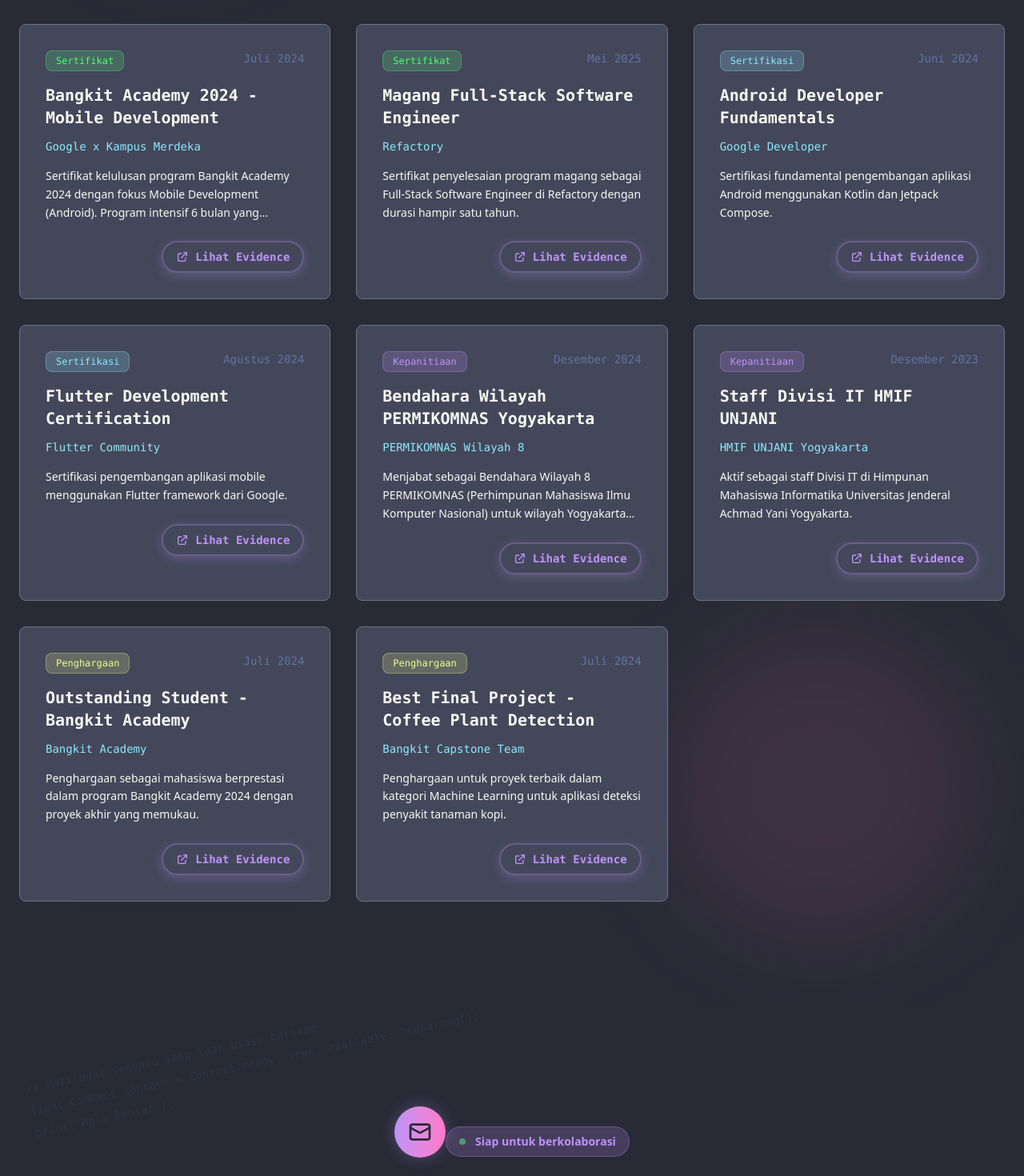
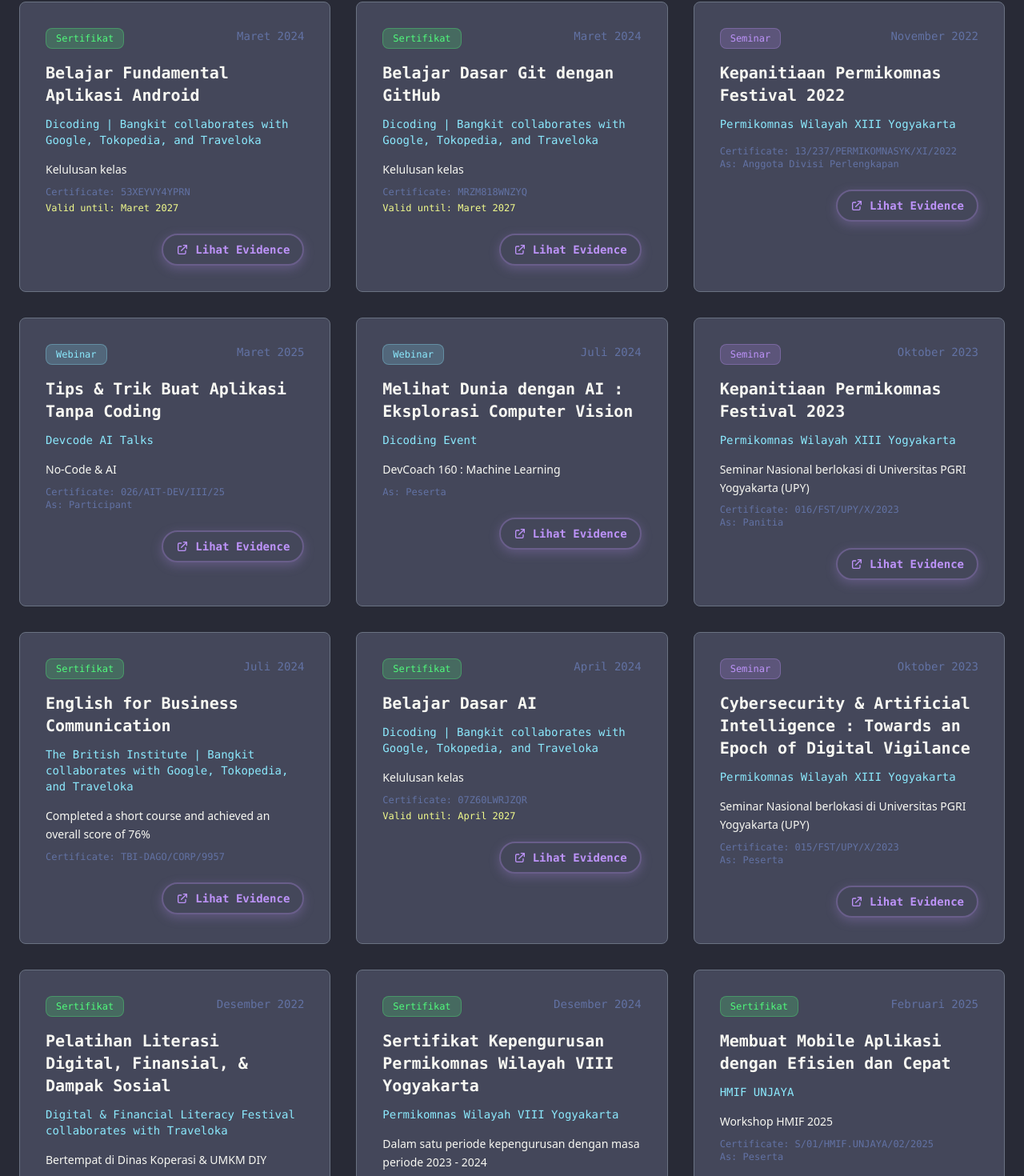
Before and after one commit to abuamar142/portfolio, a Vue app: page / in a window 1280 px wide. Shown: the part 9928-11398 px from the top of the page at 80% size. Built offline with nearby package versions, Linux system fonts and the light colour scheme.

Commit message:
feat: Refactor achievements section to support new types and improve localization

```diff
--- a/src/components/sections/AchievementsSection.vue
+++ b/src/components/sections/AchievementsSection.vue
@@ -28,10 +28,10 @@
       <div class="absolute bottom-32 left-24 animate-float" style="animation-delay: 1.2s">
         <div class="bg-dracula-selection border border-gray-500 rounded-lg p-3 shadow-lg">
           <code class="text-dracula-purple text-sm">String</code>
-          <code class="text-dracula-cyan text-sm"> category</code>
+          <code class="text-dracula-cyan text-sm"> type</code>
           <code class="text-dracula-foreground text-sm"> = </code>
           <code class="text-dracula-green text-sm"
-            >'{{ $t('achievements.categories.sertifikat').toLowerCase() }}'</code
+            >'{{ $t('achievements.categories.certification').toLowerCase() }}'</code
           >
           <code class="text-dracula-foreground text-sm">;</code>
         </div>
@@ -133,20 +133,20 @@
 const activeFilter = ref<string>('all')
 
 const categories = [
-  { key: 'sertifikat' },
-  { key: 'sertifikasi' },
-  { key: 'kepanitiaan' },
-  { key: 'penghargaan' },
+  { key: 'certificate' },
+  { key: 'certification' },
+  { key: 'webinar' },
+  { key: 'seminar' },
 ]
 
 const filteredAchievements = computed(() => {
   if (activeFilter.value === 'all') {
     return achievements
   }
-  return achievements.filter((achievement) => achievement.category === activeFilter.value)
+  return achievements.filter((achievement) => achievement.type === activeFilter.value)
 })
 
 const getCountByCategory = (category: string) => {
-  return achievements.filter((achievement) => achievement.category === category).length
+  return achievements.filter((achievement) => achievement.type === category).length
 }
 </script>
--- a/src/components/ui/AchievementCard.vue
+++ b/src/components/ui/AchievementCard.vue
@@ -6,9 +6,9 @@
     <div class="flex justify-between items-start mb-4">
       <span
         class="inline-flex items-center px-3 py-1 rounded-lg text-xs font-medium font-mono border"
-        :class="categoryColors[achievement.category]"
+        :class="categoryColors[achievement.type]"
       >
-        {{ $t(`achievements.categories.${achievement.category}`) }}
+        {{ $t(`achievements.categories.${achievement.type}`) }}
       </span>
       <span class="text-sm text-dracula-comment font-mono">
         {{ formatDate(achievement.date) }}
@@ -22,18 +22,32 @@
       {{ achievement.title }}
     </h3>
 
-    <!-- Issuer -->
+    <!-- Organizer -->
     <p class="text-sm font-medium text-dracula-cyan mb-4 font-mono">
-      {{ achievement.issuer }}
+      {{ achievement.organizer }}
     </p>
 
-    <!-- Description -->
-    <p class="text-dracula-foreground text-sm mb-6 line-clamp-3 leading-relaxed">
-      {{ achievement.description }}
-    </p>
+    <!-- Description & Certificate Number -->
+    <div class="mb-6">
+      <p
+        v-if="achievement.description"
+        class="text-dracula-foreground text-sm mb-2 line-clamp-3 leading-relaxed"
+      >
+        {{ achievement.description }}
+      </p>
+      <p v-if="achievement.certificate_number" class="text-xs text-dracula-comment font-mono">
+        Certificate: {{ achievement.certificate_number }}
+      </p>
+      <p v-if="achievement.participant_as" class="text-xs text-dracula-comment font-mono">
+        As: {{ achievement.participant_as }}
+      </p>
+      <p v-if="achievement.valid_until" class="text-xs text-dracula-yellow font-mono mt-1">
+        Valid until: {{ formatDate(achievement.valid_until) }}
+      </p>
+    </div>
 
     <!-- Evidence Button -->
-    <div class="flex justify-end" v-if="achievement.evidenceId">
+    <div class="flex justify-end" v-if="achievement.drive_file_id">
       <BaseButton
         variant="outline"
         size="sm"
@@ -65,10 +79,10 @@
 const props = defineProps<Props>()
 
 const categoryColors = {
-  sertifikat: 'bg-dracula-green/20 text-dracula-green border-dracula-green/30',
-  sertifikasi: 'bg-dracula-cyan/20 text-dracula-cyan border-dracula-cyan/30',
-  kepanitiaan: 'bg-dracula-purple/20 text-dracula-purple border-dracula-purple/30',
-  penghargaan: 'bg-dracula-yellow/20 text-dracula-yellow border-dracula-yellow/30',
+  certificate: 'bg-dracula-green/20 text-dracula-green border-dracula-green/30',
+  certification: 'bg-dracula-yellow/20 text-dracula-yellow border-dracula-yellow/30',
+  webinar: 'bg-dracula-cyan/20 text-dracula-cyan border-dracula-cyan/30',
+  seminar: 'bg-dracula-purple/20 text-dracula-purple border-dracula-purple/30',
 }
 
 const formatDate = (dateString: string) => {
@@ -80,8 +94,8 @@
 }
 
 const openEvidence = () => {
-  if (props.achievement.evidenceId) {
-    const url = `https://drive.google.com/file/d/${props.achievement.evidenceId}/view`
+  if (props.achievement.drive_file_id) {
+    const url = `https://drive.google.com/file/d/${props.achievement.drive_file_id}/view`
     window.open(url, '_blank')
   }
 }
--- a/src/data/portfolio.ts
+++ b/src/data/portfolio.ts
@@ -224,92 +224,224 @@
     },
   ],
   achievements: [
-    // Sertifikat
     {
-      id: '1',
-      title: 'Bangkit Academy 2024 - Mobile Development',
-      description:
-        'Sertifikat kelulusan program Bangkit Academy 2024 dengan fokus Mobile Development (Android). Program intensif 6 bulan yang diselenggarakan oleh Google, GoTo, dan Traveloka.',
-      category: 'sertifikat',
-      issuer: 'Google x Kampus Merdeka',
-      date: '2024-07-31',
-      evidenceId: '10_K4se5WiVm4IzBy2mk812gn49BhtiXN',
+      id: '15',
+      title: 'Belajar Fundamental Aplikasi Android',
+      organizer: 'Dicoding | Bangkit collaborates with Google, Tokopedia, and Traveloka',
+      date: '2024-03-28',
+      type: 'certificate',
+      drive_file_id: '10FU3FL7_uLP_vBzm41QxdwI6Y9yWhyrz',
+      certificate_number: '53XEYVY4YPRN',
+      description: 'Kelulusan kelas',
+      valid_until: '2027-03-28',
+    },
+    {
+      id: '16',
+      title: 'Belajar Dasar Git dengan GitHub',
+      organizer: 'Dicoding | Bangkit collaborates with Google, Tokopedia, and Traveloka',
+      date: '2024-03-06',
+      type: 'certificate',
+      drive_file_id: '16kgtgCMvOn5PzVopU82n6JqR86XVir_-',
+      certificate_number: 'MRZM818WNZYQ',
+      description: 'Kelulusan kelas',
+      valid_until: '2027-03-06',
+    },
+    {
+      id: '25',
+      title: 'Kepanitiaan Permikomnas Festival 2022',
+      organizer: 'Permikomnas Wilayah XIII Yogyakarta',
+      date: '2022-11-26',
+      type: 'seminar',
+      drive_file_id: '1BT0IktahCWY7bSKXePxyK4Lpt3Bjdjld',
+      certificate_number: '13/237/PERMIKOMNASYK/XI/2022',
+      participant_as: 'Anggota Divisi Perlengkapan',
     },
     {
       id: '2',
-      title: 'Magang Full-Stack Software Engineer',
-      description:
-        'Sertifikat penyelesaian program magang sebagai Full-Stack Software Engineer di Refactory dengan durasi hampir satu tahun.',
-      category: 'sertifikat',
-      issuer: 'Refactory',
-      date: '2025-05-31',
-      evidenceId: '10_K4se5WiVm4IzBy2mk812gn49BhtiXN',
+      title: 'Tips & Trik Buat Aplikasi Tanpa Coding',
+      organizer: 'Devcode AI Talks',
+      date: '2025-03-08',
+      type: 'webinar',
+      drive_file_id: '1r1AjC0_RfF058luxQwFsi6KH4Ez5ecci',
+      certificate_number: '026/AIT-DEV/III/25',
+      participant_as: 'Participant',
+      description: 'No-Code & AI',
     },
-
-    // Sertifikasi
     {
       id: '3',
-      title: 'Android Developer Fundamentals',
+      title: 'Melihat Dunia dengan AI : Eksplorasi Computer Vision',
+      organizer: 'Dicoding Event',
+      date: '2024-07-19',
+      type: 'webinar',
+      drive_file_id: '1PzJCEZmTU0-V5yDQvD3cPzs6ADzqVTq2',
+      participant_as: 'Peserta',
+      description: 'DevCoach 160 : Machine Learning',
+    },
+    {
+      id: '24',
+      title: 'Kepanitiaan Permikomnas Festival 2023',
+      organizer: 'Permikomnas Wilayah XIII Yogyakarta',
+      date: '2023-10-01',
+      type: 'seminar',
+      drive_file_id: '1DoisKRbgPGs_z2Au02e23c4wuq9W9jJW',
+      certificate_number: '016/FST/UPY/X/2023',
+      participant_as: 'Panitia',
+      description: 'Seminar Nasional berlokasi di Universitas PGRI Yogyakarta (UPY)',
+    },
+    {
+      id: '18',
+      title: 'English for Business Communication',
+      organizer:
+        'The British Institute | Bangkit collaborates with Google, Tokopedia, and Traveloka',
+      date: '2024-07-12',
+      type: 'certificate',
+      drive_file_id: '1PdN0LT49jqUlbx9425gnfwM0TqsNbUJo',
+      certificate_number: 'TBI-DAGO/CORP/9957',
+      description: 'Completed a short course and achieved an overall score of 76%',
+    },
+    {
+      id: '17',
+      title: 'Belajar Dasar AI',
+      organizer: 'Dicoding | Bangkit collaborates with Google, Tokopedia, and Traveloka',
+      date: '2024-04-11',
+      type: 'certificate',
+      drive_file_id: '1vlI6MuiOJ-BTU458rsU9a4j3C7M0ZcvU',
+      certificate_number: '07Z60LWRJZQR',
+      description: 'Kelulusan kelas',
+      valid_until: '2027-04-11',
+    },
+    {
+      id: '19',
+      title: 'Cybersecurity & Artificial Intelligence : Towards an Epoch of Digital Vigilance',
+      organizer: 'Permikomnas Wilayah XIII Yogyakarta',
+      date: '2023-10-01',
+      type: 'seminar',
+      drive_file_id: '1IwSJUDryd9EuqM-tAseItGenq4ptNa9H',
+      certificate_number: '015/FST/UPY/X/2023',
+      participant_as: 'Peserta',
+      description: 'Seminar Nasional berlokasi di Universitas PGRI Yogyakarta (UPY)',
+    },
+    {
+      id: '20',
+      title: 'Pelatihan Literasi Digital, Finansial, & Dampak Sosial',
+      organizer: 'Digital & Financial Literacy Festival collaborates with Traveloka',
+      date: '2022-12-03',
+      type: 'certificate',
+      drive_file_id: '12cma6oqNkJXmIq3KQwgad-37BPgZES-W',
+      certificate_number: '606/TRVD/XII/2022',
+      participant_as: 'Peserta',
+      description: 'Bertempat di Dinas Koperasi & UMKM DIY',
+    },
+    {
+      id: '21',
+      title: 'Sertifikat Kepengurusan Permikomnas Wilayah VIII Yogyakarta',
+      organizer: 'Permikomnas Wilayah VIII Yogyakarta',
+      date: '2024-12-31',
+      type: 'certificate',
+      drive_file_id: '1ZkZF1Y2jkAHfOLW7MeL2lbq6g138Rf_7',
+      certificate_number: '067/SERT.e/K8-PERMIKOMNAS/V/2024',
+      participant_as: 'Bendahara Wilayah',
+      description: 'Dalam satu periode kepengurusan dengan masa periode 2023 - 2024',
+    },
+    {
+      id: '1',
+      title: 'Membuat Mobile Aplikasi dengan Efisien dan Cepat',
+      organizer: 'HMIF UNJAYA',
+      date: '2025-02-22',
+      type: 'certificate',
+      drive_file_id: '10_K4se5WiVm4IzBy2mk812gn49BhtiXN',
+      certificate_number: 'S/01/HMIF.UNJAYA/02/2025',
+      participant_as: 'Peserta',
+      description: 'Workshop HMIF 2025',
+    },
+    {
+      id: '22',
+      title: 'Sertifikat Kepengurusan Permikomnas Wilayah VIII Yogyakarta',
+      organizer: 'Permikomnas Wilayah VIII Yogyakarta',
+      date: '2023-03-20',
+      type: 'certificate',
+      drive_file_id: '1BoPMX74S3Ptv-uwFBn2zBf00Dx6dDBAR',
+      certificate_number: '13/142/PERMIKOMNASYK/III/2023',
+      participant_as: 'Anggota Divisi Bisnis, Pemasaran, dan Distribusi',
+      description: 'Dalam satu periode kepengurusan dengan masa periode 2021 - 2022',
+    },
+    {
+      id: '23',
+      title: 'Graduation Certificate - Bangkit 2024 (Mobile Development - Android)',
+      organizer: 'Bangkit by Google, in collaboration with GoTo, Tokopedia, Traveloka',
+      date: '2024-07-10',
+      type: 'certificate',
+      drive_file_id: '1Qq23JBni7tGN-q9FZ9W5s2vOEBBQQSJ8',
+      certificate_number: 'BA24/GRAD/XXIV-07/A228D4KY3895',
+      participant_as: 'Student',
       description:
-        'Sertifikasi fundamental pengembangan aplikasi Android menggunakan Kotlin dan Jetpack Compose.',
-      category: 'sertifikasi',
-      issuer: 'Google Developer',
-      date: '2024-06-15',
-      evidenceId: '10_K4se5WiVm4IzBy2mk812gn49BhtiXN',
+        'This certificate confirms that the participant has successfully graduated from Bangkit 2024 Batch 1, following the Mobile Development (Android) learning path',
     },
     {
       id: '4',
-      title: 'Flutter Development Certification',
-      description:
-        'Sertifikasi pengembangan aplikasi mobile menggunakan Flutter framework dari Google.',
-      category: 'sertifikasi',
-      issuer: 'Flutter Community',
-      date: '2024-08-20',
-      evidenceId: '10_K4se5WiVm4IzBy2mk812gn49BhtiXN',
-    },
-
-    // Kepanitiaan
-    {
-      id: '5',
-      title: 'Bendahara Wilayah PERMIKOMNAS Yogyakarta',
-      description:
-        'Menjabat sebagai Bendahara Wilayah 8 PERMIKOMNAS (Perhimpunan Mahasiswa Ilmu Komputer Nasional) untuk wilayah Yogyakarta periode 2023-2024.',
-      category: 'kepanitiaan',
-      issuer: 'PERMIKOMNAS Wilayah 8',
-      date: '2024-12-31',
-      evidenceId: '10_K4se5WiVm4IzBy2mk812gn49BhtiXN',
-    },
-    {
-      id: '6',
-      title: 'Staff Divisi IT HMIF UNJANI',
-      description:
-        'Aktif sebagai staff Divisi IT di Himpunan Mahasiswa Informatika Universitas Jenderal Achmad Yani Yogyakarta.',
-      category: 'kepanitiaan',
-      issuer: 'HMIF UNJANI Yogyakarta',
-      date: '2023-12-31',
-      evidenceId: '10_K4se5WiVm4IzBy2mk812gn49BhtiXN',
-    },
-
-    // Penghargaan
-    {
-      id: '7',
-      title: 'Outstanding Student - Bangkit Academy',
-      description:
-        'Penghargaan sebagai mahasiswa berprestasi dalam program Bangkit Academy 2024 dengan proyek akhir yang memukau.',
-      category: 'penghargaan',
-      issuer: 'Bangkit Academy',
-      date: '2024-07-25',
-      evidenceId: '10_K4se5WiVm4IzBy2mk812gn49BhtiXN',
+      title: 'Memulai Pemrograman dengan Kotlin',
+      organizer: 'Dicoding | Bangkit collaborates with Google, Tokopedia, and Traveloka',
+      date: '2024-02-28',
+      type: 'certificate',
+      drive_file_id: '1vAN-TOthSKQO9muxv80KWzvobYuAt-UY',
+      certificate_number: 'L4PQQL6V4PO1',
+      description: 'Kelulusan kelas',
+      valid_until: '2027-02-28',
     },
     {
       id: '8',
-      title: 'Best Final Project - Coffee Plant Detection',
-      description:
-        'Penghargaan untuk proyek terbaik dalam kategori Machine Learning untuk aplikasi deteksi penyakit tanaman kopi.',
-      category: 'penghargaan',
-      issuer: 'Bangkit Capstone Team',
-      date: '2024-07-20',
-      evidenceId: '10_K4se5WiVm4IzBy2mk812gn49BhtiXN',
+      title: 'Memulai Dasar Pemrograman untuk Menjadi Pengembang Software',
+      organizer: 'Dicoding | Bangkit collaborates with Google, Tokopedia, and Traveloka',
+      date: '2024-02-21',
+      type: 'certificate',
+      drive_file_id: '1wuRg5fiulMKw-WU5RojbDAq475vGBt8_',
+      certificate_number: 'MRZMELJDKPYQ',
+      description: 'Kelulusan kelas',
+      valid_until: '2027-02-21',
+    },
+    {
+      id: '9',
+      title: 'Belajar Prinsip Pemrograman SOLID',
+      organizer: 'Dicoding | Bangkit collaborates with Google, Tokopedia, and Traveloka',
+      date: '2024-04-07',
+      type: 'certificate',
+      drive_file_id: '1LhEQdIZVcWGavXdOuq_Wzuyw9lgGPQf0',
+      certificate_number: 'GRX5ONVL3P0M',
+      description: 'Kelulusan kelas',
+      valid_until: '2027-04-07',
+    },
+    {
+      id: '12',
+      title: 'Belajar Pengembangan Aplikasi Android Intermediate',
+      organizer: 'Dicoding | Bangkit collaborates with Google, Tokopedia, and Traveloka',
+      date: '2024-05-31',
+      type: 'certificate',
+      drive_file_id: '1pACgV-jjnvt2X2IAPuLz3CO77dTZhBQ2',
+      certificate_number: '4EXGQ794DZRL',
+      description: 'Kelulusan kelas',
+      valid_until: '2027-05-31',
+    },
+    {
+      id: '13',
+      title: 'Belajar Penerapan Machine Learning untuk Android',
+      organizer: 'Dicoding | Bangkit collaborates with Google, Tokopedia, and Traveloka',
+      date: '2024-04-25',
+      type: 'certificate',
+      drive_file_id: '193ESxFL96Fk6dBF8l53jQYklrxb-MxgR',
+      certificate_number: '4EXGQ794DZRL',
+      description: 'Kelulusan kelas',
+      valid_until: '2027-04-25',
+    },
+    {
+      id: '14',
+      title: 'Belajar Membuat Aplikasi Android untuk Pemula',
+      organizer: 'Dicoding | Bangkit collaborates with Google, Tokopedia, and Traveloka',
+      date: '2024-03-05',
+      type: 'certificate',
+      drive_file_id: '155xRT6enJEu9oKkQI9wrbRn3-ugi0vFt',
+      certificate_number: 'MRZM81DENZYQ',
+      description: 'Kelulusan kelas',
+      valid_until: '2027-03-05',
     },
   ],
 }
--- a/src/locales/en.ts
+++ b/src/locales/en.ts
@@ -57,19 +57,19 @@
   },
   achievements: {
     title: 'my.achievements',
-    subtitle: 'Certificates, certifications, organizations, and awards I have obtained',
+    subtitle: 'Certificates, certifications, webinars, and seminars I have attended',
     filters: {
       all: 'All',
-      sertifikat: 'Certificates',
-      sertifikasi: 'Certifications',
-      kepanitiaan: 'Organizations',
-      penghargaan: 'Awards',
+      certificate: 'Certificates',
+      certification: 'Certifications',
+      webinar: 'Webinars',
+      seminar: 'Seminars',
     },
     categories: {
-      sertifikat: 'Certificate',
-      sertifikasi: 'Certification',
-      kepanitiaan: 'Organization',
-      penghargaan: 'Award',
+      certificate: 'Certificate',
+      certification: 'Certification',
+      webinar: 'Webinar',
+      seminar: 'Seminar',
     },
     buttons: {
       evidence: 'View Evidence',
--- a/src/locales/id.ts
+++ b/src/locales/id.ts
@@ -57,19 +57,19 @@
   },
   achievements: {
     title: 'pencapaian.saya',
-    subtitle: 'Sertifikat, sertifikasi, kepanitiaan, dan penghargaan yang telah saya peroleh',
+    subtitle: 'Sertifikat, sertifikasi, webinar, dan seminar yang telah saya ikuti',
     filters: {
       all: 'Semua',
-      sertifikat: 'Sertifikat',
-      sertifikasi: 'Sertifikasi',
-      kepanitiaan: 'Kepanitiaan',
-      penghargaan: 'Penghargaan',
+      certificate: 'Sertifikat',
+      certification: 'Sertifikasi',
+      webinar: 'Webinar',
+      seminar: 'Seminar',
     },
     categories: {
-      sertifikat: 'Sertifikat',
-      sertifikasi: 'Sertifikasi',
-      kepanitiaan: 'Kepanitiaan',
-      penghargaan: 'Penghargaan',
+      certificate: 'Sertifikat',
+      certification: 'Sertifikasi',
+      webinar: 'Webinar',
+      seminar: 'Seminar',
     },
     buttons: {
       evidence: 'Lihat Evidence',
--- a/src/types/portfolio.ts
+++ b/src/types/portfolio.ts
@@ -50,11 +50,14 @@
 export interface Achievement {
   id: string
   title: string
-  description: string
-  category: 'sertifikat' | 'sertifikasi' | 'kepanitiaan' | 'penghargaan'
-  issuer: string
+  organizer: string
   date: string
-  evidenceId?: string // Google Drive file ID
+  type: 'certificate' | 'certification' | 'webinar' | 'seminar'
+  drive_file_id: string
+  certificate_number?: string
+  participant_as?: string
+  description?: string
+  valid_until?: string
 }
 
 export interface Portfolio {
```
